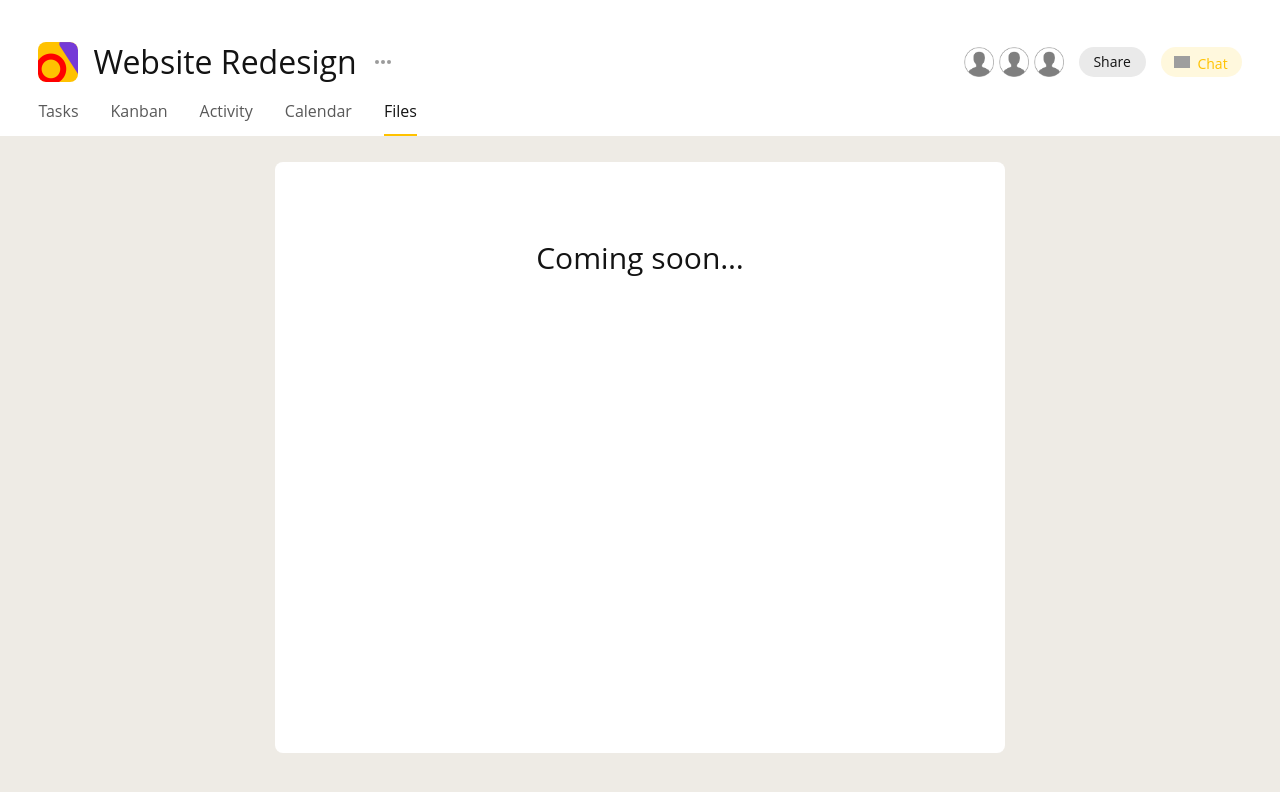
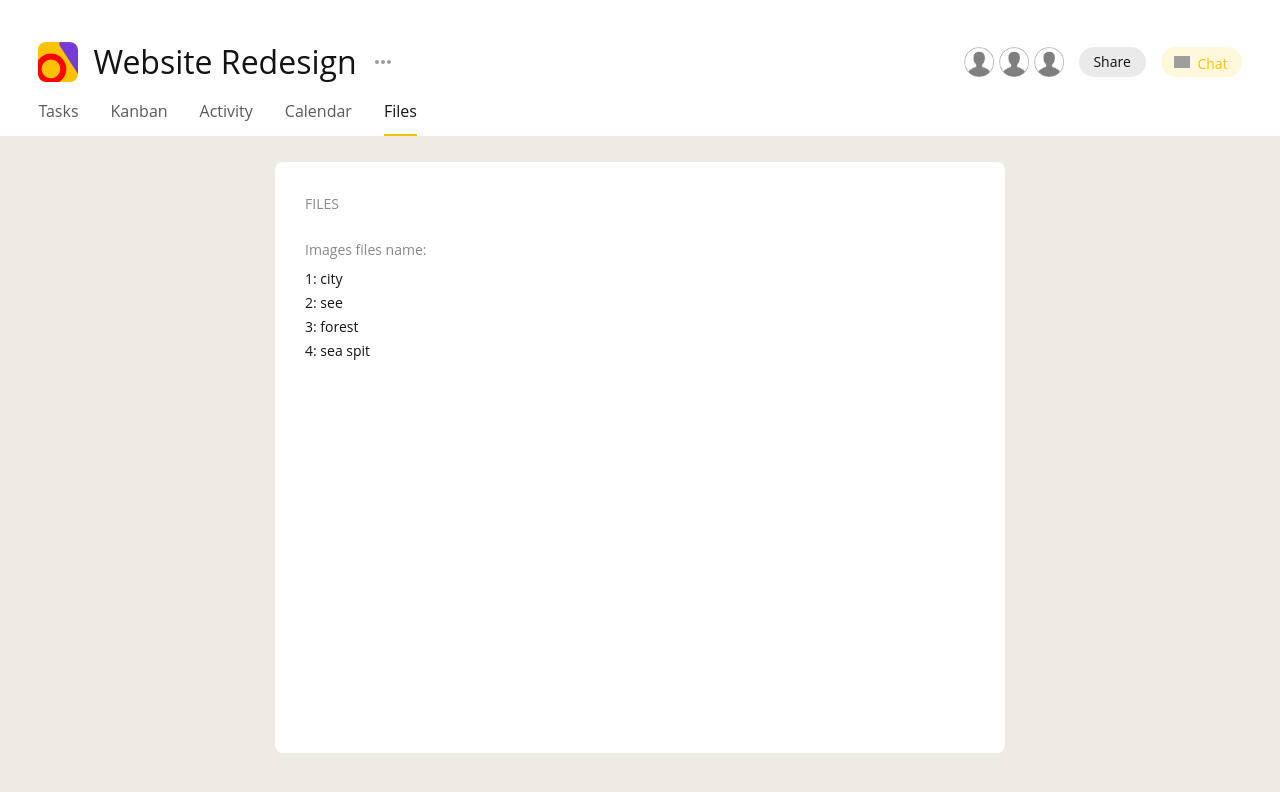
Before and after one commit to AndrewGudi/Internship.github.io, a Vue app: page /Files in a window 1280 px wide. Shown: the top 792 px of the page. Built offline with nearby package versions, Linux system fonts and the light colour scheme; grey boxes are pictures that could not be loaded; what v-calendar would draw is missing.

Commit message:
added files page content

```diff
--- a/src/store/index.ts
+++ b/src/store/index.ts
@@ -13,19 +13,23 @@ export default createStore({
     images: [
       {
         id: '0',
-        src: 'photo1.png'
+        src: 'photo1.png',
+        name: 'city'
       },
       {
         id: '1',
-        src: 'photo2.png'
+        src: 'photo2.png',
+        name: 'see'
       },
       {
         id: '2',
-        src: 'photo3.png'
+        src: 'photo3.png',
+        name: 'forest'
       },
       {
         id: '3',
-        src: 'photo4.png'
+        src: 'photo4.png',
+        name: 'sea spit'
       }
     ],
     posts: [
--- a/src/views/Files.vue
+++ b/src/views/Files.vue
@@ -1,17 +1,75 @@
 <template lang="pug">
 clean-page
-  coming-soon
+  .file-component
+    .file-component__body
+      .file-component__header
+        .file-component__name {{"FILES"}}
+      .file-component__content
+        .file-component__column
+          .file-component__block-name Images files name:
+          .item(v-for="(image, index) in imagesList")
+            | {{`${index + 1}: ${image.name}`}}
 </template>
 
 <script lang="ts">
-import { defineComponent } from 'vue'
+import { computed, defineComponent, ref } from 'vue'
 import CleanPage from '@/components/Layout/Content/CleanPage.vue'
 import ComingSoon from '@/components/Layout/Content/ComingSoon.vue'
+import { useStore } from 'vuex'
 
 export default defineComponent({
   components: {
     ComingSoon,
     CleanPage
+  },
+  setup () {
+    const store = useStore()
+    const images = store.state.images
+    const imagesList = ref(images)
+    return {
+      images: computed(() => images),
+      imagesList
+    }
   }
 })
 </script>
+<style scoped lang="scss">
+.file-component{
+  width: 100%;
+  &__body{
+    display: flex;
+    flex-direction: column;
+    padding: 0 30px;
+    height: 100%;
+    width: 100%;
+  }
+  &__header{
+    height: 81px;
+    width: 100%;
+  }
+  &__name{
+    opacity: 0.5;
+    font-size: 14px;
+    text-transform: uppercase;
+    margin: 35px 0 32px 0;
+  }
+  &__content{
+    height: 100%;
+    width: 100%;
+  }
+  &__column{
+    display: flex;
+    flex-direction: column;
+    overflow: auto;
+    height: 100%;
+  }
+  &__block-name{
+    opacity: 0.5;
+    font-size: 14px;
+    margin: 0px 0 15px 0;
+  }
+}
+.item{
+  margin-bottom: 10px;
+}
+</style>
```
